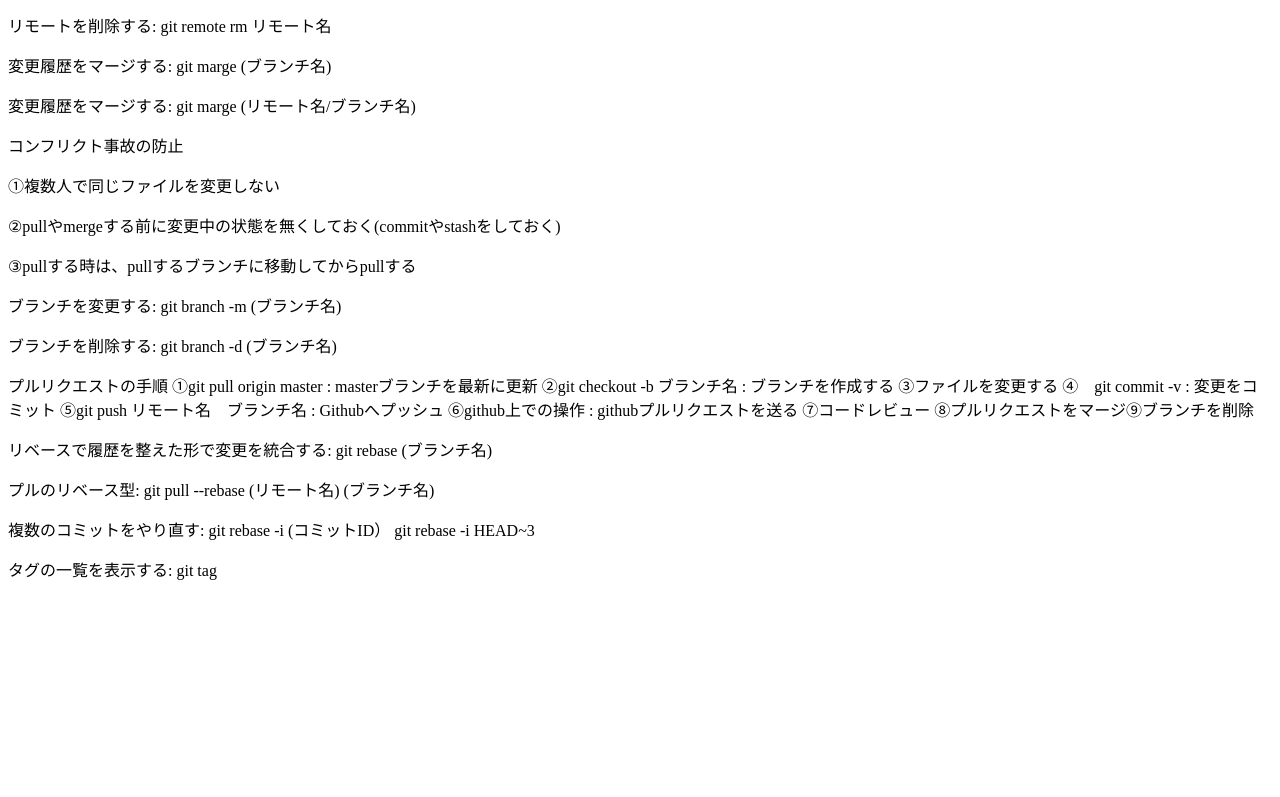
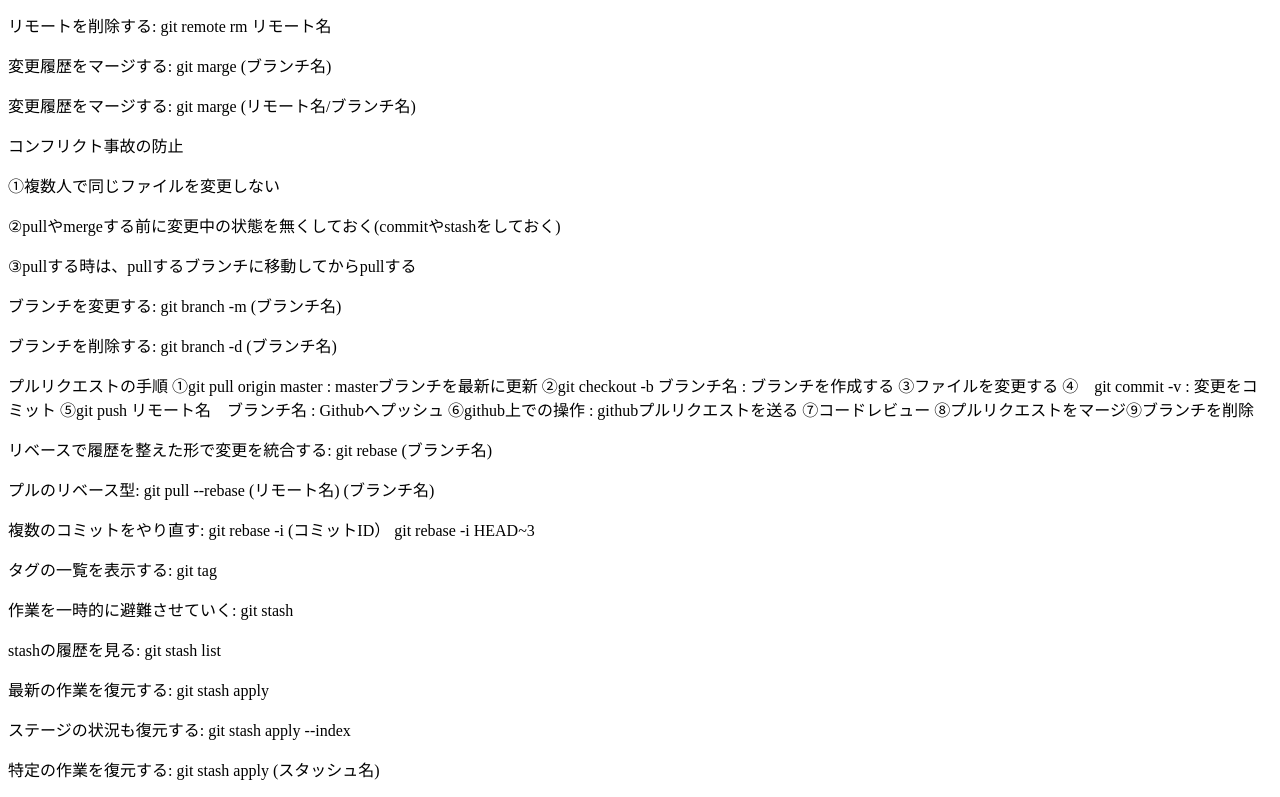
Before and after one commit to gensui0530/git_tutorial, a plain HTML site: page index.html in a window 1280 px wide. Shown: the part 982-1779 px from the top of the page. Before the commit the page ends 1579 px from the top, so only its background shows below. Drawn offline with Linux system fonts and the light colour scheme.

Commit message:
git stashの追加

```diff
--- a/index.html
+++ b/index.html
@@ -52,3 +52,8 @@
   複数のコミットをやり直す: git rebase -i (コミットID） git rebase -i HEAD~3
 </p>
 <p>タグの一覧を表示する: git tag</p>
+<p>作業を一時的に避難させていく: git stash</p>
+<p>stashの履歴を見る: git stash list</p>
+<p>最新の作業を復元する: git stash apply</p>
+<p>ステージの状況も復元する: git stash apply --index</p>
+<p>特定の作業を復元する: git stash apply (スタッシュ名)</p>
```
